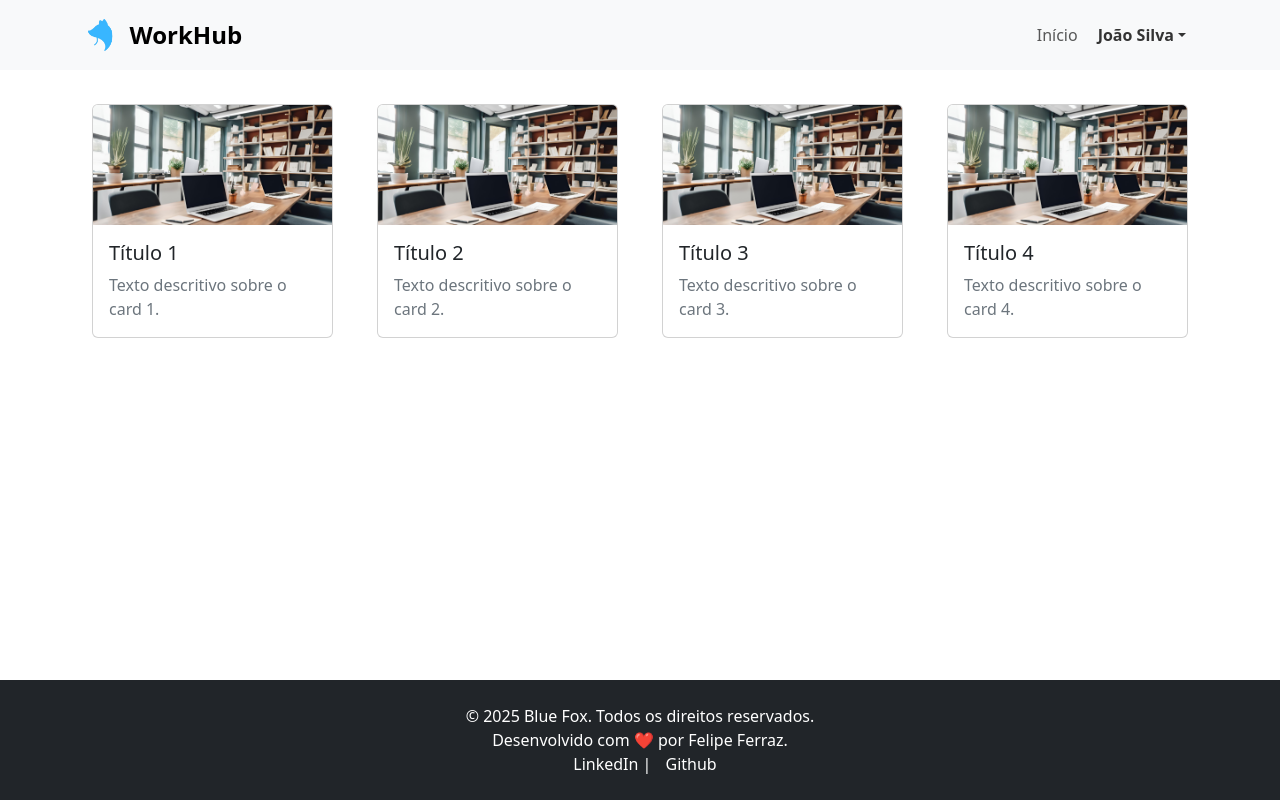
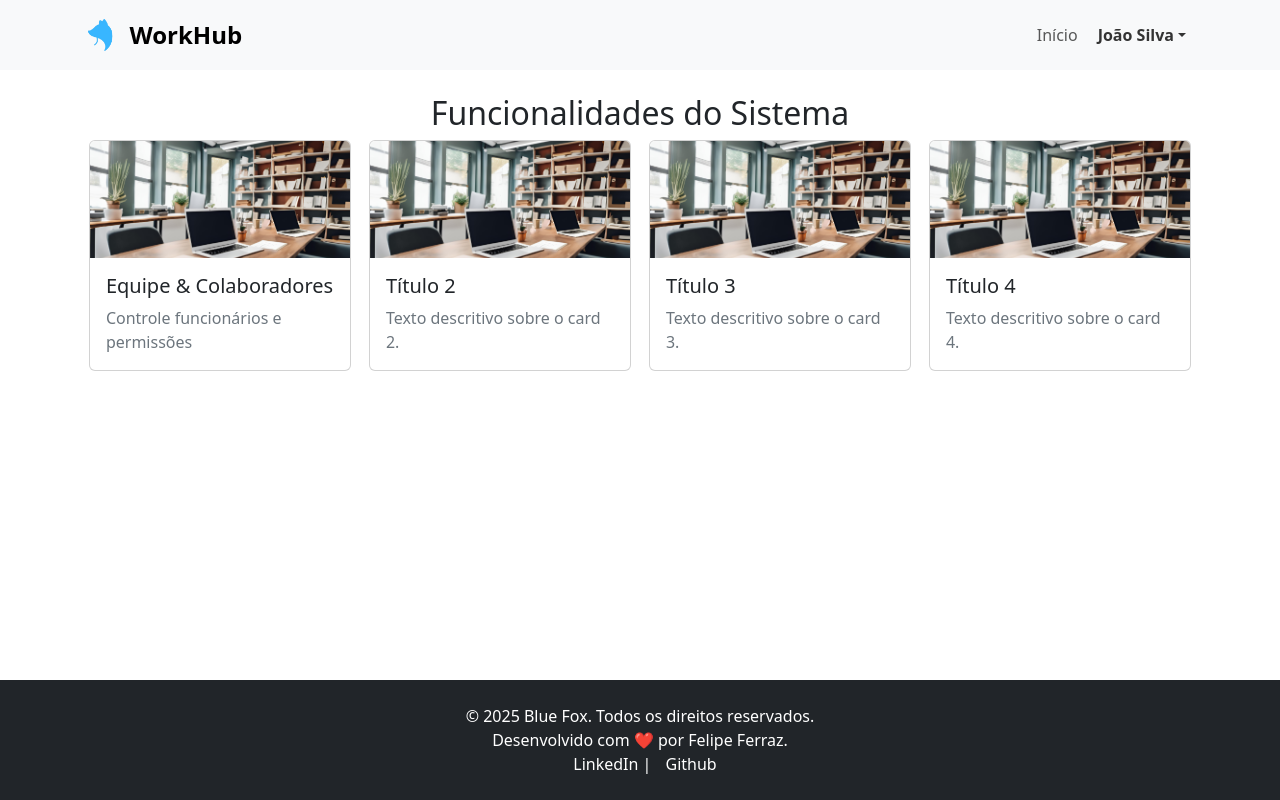
Before and after one commit to FelipeFerraz4/task-management-system, a React (Vite) app in the folder frontend/: page /home in a window 1280 px wide. Built offline with nearby package versions, Linux system fonts and the light colour scheme.

Commit message:
feat: addition title and link em home after login page

```diff
--- a/frontend/src/pages/HomeAfterLogin/components/PageData/index.jsx
+++ b/frontend/src/pages/HomeAfterLogin/components/PageData/index.jsx
@@ -1,22 +1,33 @@
 import { Card, Row, Col } from "react-bootstrap";
+import { Link } from "react-router-dom"; // Importando o Link do React Router
 import "./styles.css";
 import Image from "../../../../assets/office_room.png";
+
+const features = [
+    { "title": "Equipe & Colaboradores", "subtitle": "Controle funcionários e permissões", "link": "/employee-management" },
+    { "title": "Título 2", "subtitle": "Texto descritivo sobre o card 2.", "link": "/pagina2" },
+    { "title": "Título 3", "subtitle": "Texto descritivo sobre o card 3.", "link": "/pagina3" },
+    { "title": "Título 4", "subtitle": "Texto descritivo sobre o card 4.", "link": "/pagina4" },
+];
 
 function PageData() {
   return (
     <div className="container mt-4">
-      <Row className="justify-content-center">
-        {[1, 2, 3, 4].map((index) => (
+      <div className="d-flex justify-content-center">
+        <h2>Funcionalidades do Sistema</h2>
+      </div>
+      <Row className="justify-content-center g-1">
+        {features.map((feature, index) => (
           <Col key={index} xs={12} sm={6} md={4} lg={3} className="d-flex mb-4 justify-content-center">
-            <Card className="custom-card">
-              <Card.Img variant="top" src={Image} className="card-image" />
-              <Card.Body>
-                <Card.Title>Título {index}</Card.Title>
-                <Card.Text>
-                  Texto descritivo sobre o card {index}.
-                </Card.Text>
-              </Card.Body>
-            </Card>
+            <Link to={feature.link} style={{ textDecoration: 'none' }}>
+              <Card className="custom-card">
+                <Card.Img variant="top" src={Image} className="card-image" />
+                <Card.Body>
+                  <Card.Title>{feature.title}</Card.Title>
+                  <Card.Text>{feature.subtitle}</Card.Text>
+                </Card.Body>
+              </Card>
+            </Link>
           </Col>
         ))}
       </Row>
--- a/frontend/src/pages/HomeAfterLogin/components/PageData/styles.css
+++ b/frontend/src/pages/HomeAfterLogin/components/PageData/styles.css
@@ -1,11 +1,24 @@
-
 .custom-card {
-  width: 100%;       /* Garante que ocupe o espaço da coluna */
-  max-width: 250px;  /* Define um tamanho máximo */
-  margin: 10px;      /* Centraliza */
+  width: 100%;            /* Garante que o card ocupe toda a largura da coluna */
+  max-width: 220px;       /* Define um tamanho máximo */
+  aspect-ratio: 5/3;      /* Proporção largura maior que altura */
+  margin: 0 auto;         /* Centraliza o card */
 }
 
+/* Imagem do card */
 .card-image {
-  height: 120px;  /* Ajusta a altura da imagem */
+  width: 100%;            /* Garante que a imagem ocupe toda a largura do card */
+  aspect-ratio: 20/9;     /* Mantém proporção ideal para a imagem */
   object-fit: cover;
 }
+
+/* A partir de 1200px, os cards começam a crescer automaticamente */
+@media (min-width: 1200px) {
+  .custom-card {
+    max-width:none;
+    /* margin: 10px; */
+    width: 95%;
+    flex-grow: 1;         /* Permite que o card cresça automaticamente */
+    flex-shrink: 1;       /* Permite que o card encolha se necessário */
+  }
+}
```
